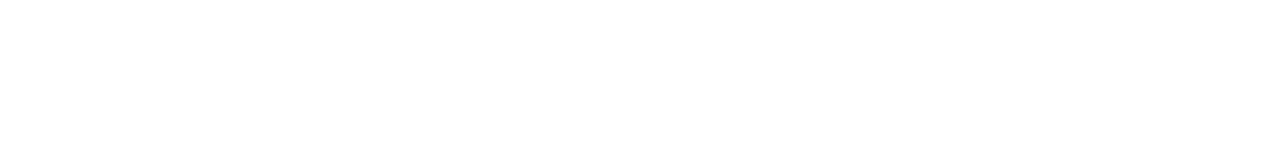
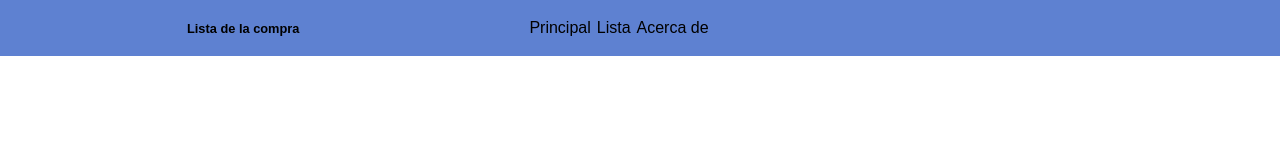
Before and after one commit to AdrianArcoGonzalez/202207-w1ch4-adrian-arco, a plain HTML site: page formulario.html in a window 1280 px wide. Drawn offline with Linux system fonts and the light colour scheme; files that its build step writes are made by us from their sources.

Commit message:
header estruscture and layout

```diff
--- a/css/styles.css
+++ b/css/styles.css
@@ -13,3 +13,29 @@ body {
     margin: 0;
     height: 100vh;
 }
+
+.header-box {
+    background-color: var(--main-header-color);
+    display: flex;
+}
+.title-box {
+    display: flex;
+    align-items: center;
+    justify-content: center;
+    font-size: 0.4rem;
+    width: 38%;
+}
+
+.title-box__title {
+    padding: 5px;
+}
+
+.links-box {
+    list-style-type: none;
+    display: flex;
+    align-items: center;
+    justify-content: center;
+}
+.links-box__link {
+    padding: 3px;
+}
--- a/formulario.html
+++ b/formulario.html
@@ -12,8 +12,21 @@
             crossorigin="anonymous"
             referrerpolicy="no-referrer"
         />
-        <link rel="stylesheet" href="styles.css" />
+        <link rel="stylesheet" href="/css/styles.css" />
         <title>Formulario</title>
     </head>
-    <body></body>
+    <body>
+        <header class="header-box">
+            <div class="title-box">
+                <h1 class="title-box__title">Lista de la compra</h1>
+            </div>
+            <nav class="navigation-box">
+                <ul class="links-box">
+                    <li class="links-box__link">Principal</li>
+                    <li class="links-box__link">Lista</li>
+                    <li class="links-box__link">Acerca de</li>
+                </ul>
+            </nav>
+        </header>
+    </body>
 </html>
```
